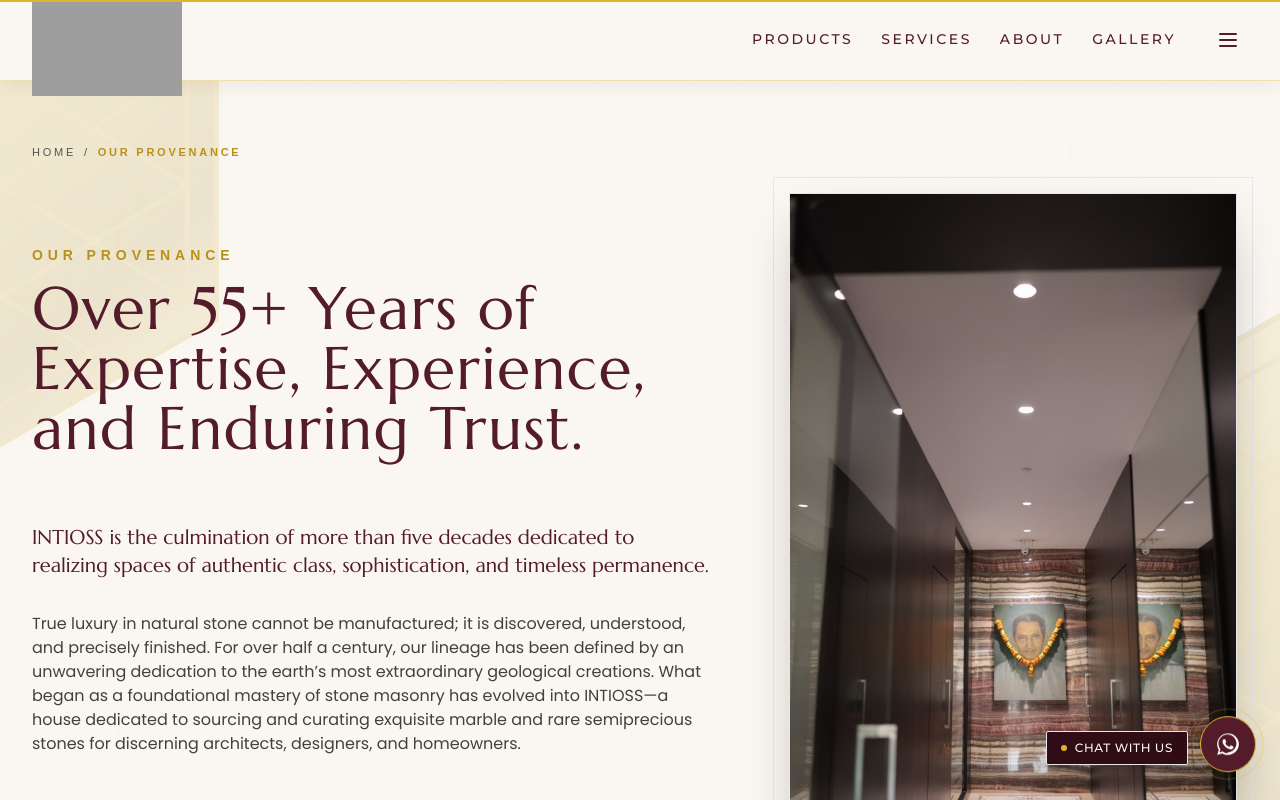
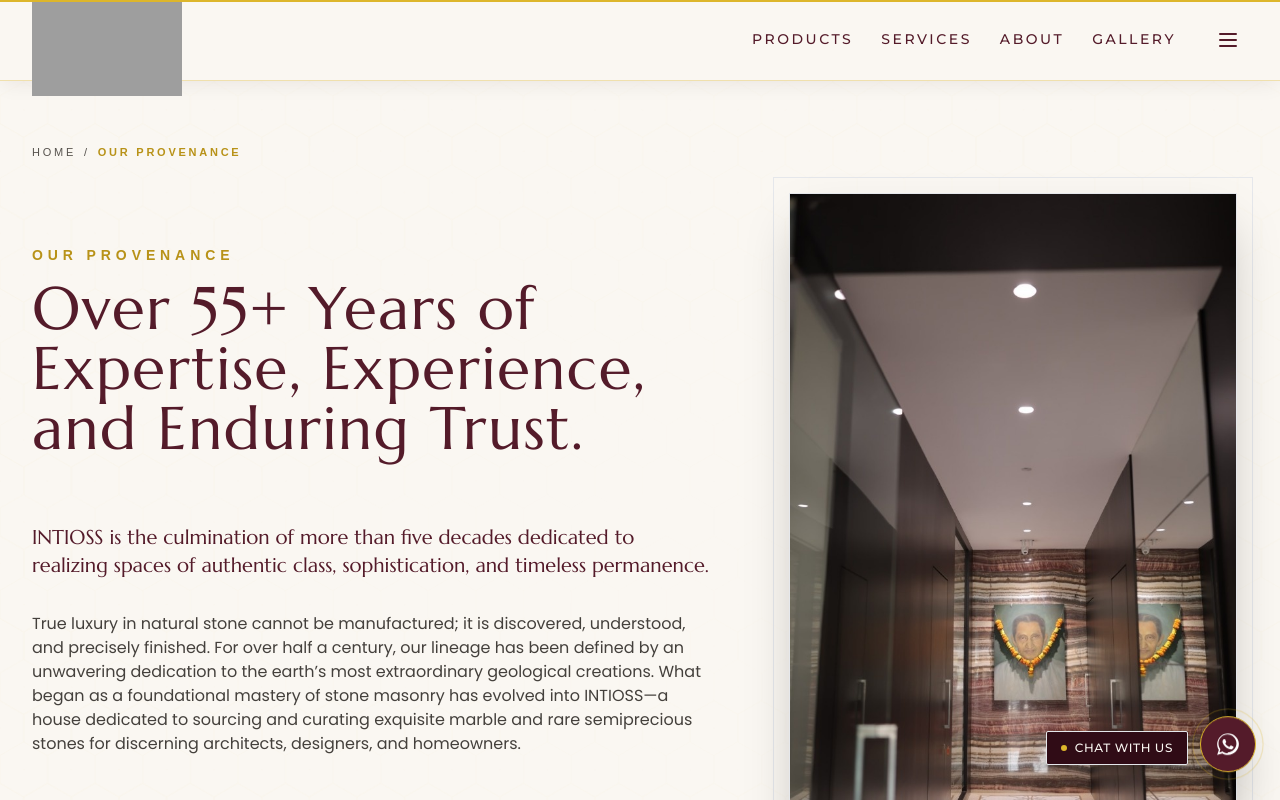
Before and after one commit to BhagyeshKadiya/intioss-luxury-surfaces, a Next.js app: page /about in a window 1280 px wide. Shown: the top 800 px of the page. Built offline with nearby package versions, Linux system fonts and the light colour scheme; grey boxes are pictures that could not be loaded; a web font is replaced by a local one.

Commit message:
style: remove half-hexagons across all pages of website

```diff
--- a/app/blogs/[slug]/page.tsx
+++ b/app/blogs/[slug]/page.tsx
@@ -5,7 +5,6 @@ import { notFound } from "next/navigation";
 import { BLOG_POSTS } from "@/data/blogs";
 import { ArrowLeft, Clock, Calendar, User, Share2 } from "lucide-react";
 import type { Metadata } from "next";
-import { HexagonBackground } from "@/components/brand/HexagonBackground";
 
 export async function generateStaticParams() {
   return BLOG_POSTS.map((post) => ({
@@ -42,14 +41,6 @@ export default function BlogPostDetailPage({
 
   return (
     <article className="min-h-screen bg-ivory text-maroon pt-24 sm:pt-28 pb-32 relative overflow-hidden">
-      {/* Precision Static Half Hexagons in Blank Spaces */}
-      <HexagonBackground
-        theme="light"
-        intensity="subtle"
-        showPattern={true}
-        showFloating={true}
-        density="double"
-      />
       <div className="max-w-4xl mx-auto px-4 sm:px-6 lg:px-8">
         {/* Back Link */}
         <Link
--- a/app/blogs/page.tsx
+++ b/app/blogs/page.tsx
@@ -4,7 +4,6 @@ import Link from "next/link";
 import { BLOG_POSTS } from "@/data/blogs";
 import { ArrowRight, Clock, Calendar } from "lucide-react";
 import type { Metadata } from "next";
-import { HexagonBackground } from "@/components/brand/HexagonBackground";
 
 export const metadata: Metadata = {
   title: "Architectural Journals & Material Science | INTIOSS",
@@ -18,14 +17,6 @@ export default function BlogsPage() {
 
   return (
     <div className="min-h-screen bg-ivory text-maroon pt-24 sm:pt-28 pb-32 relative overflow-hidden">
-      {/* Precision Static Half Hexagons in Blank Spaces */}
-      <HexagonBackground
-        theme="light"
-        intensity="subtle"
-        showPattern={true}
-        showFloating={true}
-        density="double"
-      />
       <div className="max-w-7xl mx-auto px-4 sm:px-6 lg:px-8">
         {/* Header */}
         <div className="max-w-3xl mb-16">
--- a/app/book-match/page.tsx
+++ b/app/book-match/page.tsx
@@ -7,7 +7,6 @@ import { PRODUCTS } from "@/data/products";
 import { getProductWhatsAppUrl } from "@/lib/config";
 import { MessageSquare, RefreshCw, Sparkles, Layers, Sliders } from "lucide-react";
 import { motion } from "motion/react";
-import { HexagonBackground } from "@/components/brand/HexagonBackground";
 
 const BOOKMATCH_STONES = PRODUCTS.filter(
   (p) =>
@@ -92,14 +91,6 @@ function BookMatchContent() {
 
   return (
     <div className="min-h-screen bg-ivory text-maroon pt-24 sm:pt-28 pb-32 relative overflow-hidden">
-      {/* Precision Static Half Hexagons in Blank Spaces */}
-      <HexagonBackground
-        theme="light"
-        intensity="subtle"
-        showPattern={true}
-        showFloating={true}
-        density="double"
-      />
       <div className="max-w-7xl mx-auto px-4 sm:px-6 lg:px-8">
         {/* Header */}
         <div className="text-center max-w-3xl mx-auto mb-12">
--- a/app/gallery/page.tsx
+++ b/app/gallery/page.tsx
@@ -19,7 +19,6 @@ import {
 import { motion, AnimatePresence } from "motion/react";
 import { PRODUCTS } from "@/data/products";
 import { getWhatsAppUrl } from "@/lib/config";
-import { HexagonBackground } from "@/components/brand/HexagonBackground";
 
 // Active status to display all curated realisations
 const GALLERY_STATUS: "active" | "pending" = "active";
@@ -242,14 +241,6 @@ export default function GalleryPage() {
 
   return (
     <div className="min-h-screen bg-ivory text-maroon pt-24 sm:pt-28 md:pt-32 pb-32 select-none relative overflow-hidden">
-      {/* Precision Static Half Hexagons in Blank Spaces */}
-      <HexagonBackground
-        theme="light"
-        intensity="subtle"
-        showPattern={true}
-        showFloating={true}
-        density="double"
-      />
       <div className="max-w-7xl mx-auto px-4 sm:px-6 lg:px-8">
         {/* Header */}
         <div className="text-center max-w-3xl mx-auto mb-12 sm:mb-16">
--- a/app/products/[slug]/page.tsx
+++ b/app/products/[slug]/page.tsx
@@ -11,7 +11,6 @@ import { ProductAeoGeoSection } from "@/components/products/ProductAeoGeoSection
 import { ProductUseCasesShowcase } from "@/components/products/ProductUseCasesShowcase";
 import { ArrowLeft, Layers, ShieldCheck, Check } from "lucide-react";
 import type { Metadata } from "next";
-import { HexagonBackground } from "@/components/brand/HexagonBackground";
 
 export async function generateStaticParams() {
   return PRODUCTS.map((product) => ({
@@ -205,14 +204,6 @@ export default function ProductDetailPage({
 
   return (
     <div className="min-h-screen bg-ivory text-maroon pt-24 sm:pt-28 md:pt-32 pb-28 overflow-x-hidden relative">
-      {/* Precision Static Half Hexagons in Blank Spaces */}
-      <HexagonBackground
-        theme="light"
-        intensity="subtle"
-        showPattern={true}
-        showFloating={true}
-        density="triple"
-      />
       <script
         type="application/ld+json"
         dangerouslySetInnerHTML={{ __html: JSON.stringify(jsonLdGraph) }}
--- a/app/products/page.tsx
+++ b/app/products/page.tsx
@@ -13,7 +13,6 @@ import { MoodboardDrawer } from "@/components/products/MoodboardDrawer";
 import { BespokeOrderForm } from "@/components/products/BespokeOrderForm";
 import { getWhatsAppUrl } from "@/lib/config";
 import { motion, AnimatePresence } from "motion/react";
-import { HexagonBackground } from "@/components/brand/HexagonBackground";
 import {
   SlidersHorizontal,
   Grid3X3,
@@ -311,16 +310,6 @@ function ProductsContent() {
 
   return (
     <div className="min-h-screen bg-ivory text-maroon pt-24 sm:pt-28 pb-20 relative overflow-hidden">
-      {/* Precision Static Half Hexagons in Blank Spaces */}
-      <HexagonBackground
-        theme="light"
-        intensity="subtle"
-        showPattern={true}
-        showFloating={true}
-        density="double"
-        leftTop="220px"
-        rightTop="640px"
-      />
       {/* Editorial Header */}
       <div className="max-w-7xl mx-auto px-4 sm:px-6 lg:px-8 mb-6 sm:mb-8">
         <div className="flex flex-row items-center justify-between gap-3 border-b border-gold/30 pb-4">
--- a/app/services/page.tsx
+++ b/app/services/page.tsx
@@ -6,7 +6,6 @@ import { Placeholder } from "@/components/ui/Placeholder";
 import { Calendar, MessageSquare } from "lucide-react";
 import { getWhatsAppUrl } from "@/lib/config";
 import type { Metadata } from "next";
-import { HexagonBackground } from "@/components/brand/HexagonBackground";
 
 export const metadata: Metadata = {
   title: "Stone Services & Architectural Execution | INTIOSS",
@@ -17,14 +16,6 @@ export const metadata: Metadata = {
 export default function ServicesPage() {
   return (
     <div className="min-h-screen bg-ivory text-maroon pt-24 sm:pt-28 pb-32 relative overflow-hidden">
-      {/* Precision Static Half Hexagons in Blank Spaces */}
-      <HexagonBackground
-        theme="light"
-        intensity="subtle"
-        showPattern={true}
-        showFloating={true}
-        density="triple"
-      />
       {/* Intro Header Strip */}
       <div className="max-w-7xl mx-auto px-4 sm:px-6 lg:px-8 mb-16 sm:mb-24">
         <div className="text-center max-w-3xl mx-auto">
--- a/components/brand/HexagonBackground.tsx
+++ b/components/brand/HexagonBackground.tsx
@@ -1,13 +1,12 @@
 "use client";
 
 import React, { useId } from "react";
-import { IntiossHalfHexagon } from "./IntiossHalfHexagon";
 
 interface HexagonBackgroundProps {
   theme?: "light" | "dark" | "gold";
   intensity?: "subtle" | "medium" | "prominent";
   showPattern?: boolean;
-  showFloating?: boolean;
+  showFloating?: boolean; // Retained for API compatibility, no half-hexagons rendered
   className?: string;
   layout?: "flanks" | "left-only" | "right-only" | "staggered" | "minimal";
   leftTop?: string;
@@ -19,19 +18,14 @@ interface HexagonBackgroundProps {
  * HexagonBackground
  *
  * Luxury architectural background system with ZERO animation and ZERO motion.
- * Elegantly anchors precision half-hexagons (with the exact INTIOSS logo diamond pattern)
- * into natural blank spaces & side margins across the entire website.
+ * Renders an ultra-subtle static honeycomb watermark mesh when showPattern is true.
+ * All half-hexagons have been completely removed across the website.
  */
 export function HexagonBackground({
   theme = "light",
   intensity = "subtle",
   showPattern = true,
-  showFloating = true,
   className = "",
-  layout = "flanks",
-  leftTop = "18%",
-  rightTop = "58%",
-  density = "single",
 }: HexagonBackgroundProps) {
   const patternId = useId().replace(/:/g, "_");
 
@@ -55,40 +49,16 @@ export function HexagonBackground({
           ? 0.075
           : 0.11;
 
-  const halfHexOpacity =
-    theme === "light"
-      ? intensity === "prominent"
-        ? 0.24
-        : 0.16
-      : intensity === "prominent"
-      ? 0.30
-      : 0.22;
-
-  // Position configurations according to density
-  const leftPositions =
-    density === "triple"
-      ? ["12%", "48%", "82%"]
-      : density === "double"
-      ? [leftTop, "68%"]
-      : [leftTop];
-
-  const rightPositions =
-    density === "triple"
-      ? ["28%", "64%", "92%"]
-      : density === "double"
-      ? ["38%", rightTop]
-      : [rightTop];
-
-  const showLeft = layout === "flanks" || layout === "staggered" || layout === "left-only";
-  const showRight = layout === "flanks" || layout === "staggered" || layout === "right-only";
+  if (!showPattern) {
+    return null;
+  }
 
   return (
     <div
       className={`absolute inset-0 pointer-events-none overflow-hidden z-0 select-none ${className}`}
       aria-hidden="true"
     >
-      {/* 1. Subtle Static Architectural Honeycomb Watermark Mesh (Zero Motion) */}
-      {showPattern && (
+      {/* Subtle Static Architectural Honeycomb Watermark Mesh (Zero Motion, No Half Hexagons) */}
       <div
         className="absolute inset-0 pointer-events-none"
         style={{ opacity: basePatternOpacity }}
@@ -159,60 +129,6 @@ export function HexagonBackground({
           />
         </svg>
       </div>
-      )}
-
-      {/* 2. Static Architectural Half Hexagons with EXACT INTIOSS Logo Diamond Pattern in Blank Spaces */}
-      {showFloating && (
-        <div className="absolute inset-0 overflow-hidden pointer-events-none">
-          {/* Left Flank Half Hexagons (Docks flush to the left boundary, extending into blank space) */}
-          {showLeft &&
-            leftPositions.map((pos, idx) => (
-              <div
-                key={`left-half-${idx}`}
-                className="absolute left-0 pointer-events-none hidden sm:block"
-                style={{
-                  top: pos,
-                  transform: "translateY(-50%)",
-                }}
-              >
-                <IntiossHalfHexagon
-                  side="left-dock"
-                  size={idx % 2 === 0 ? 240 : 210}
-                  theme={theme}
-                  opacity={halfHexOpacity}
-                  strokeWidth={1.2}
-                  fillMaroon={theme === "dark"}
-                  className="drop-shadow-[0_2px_12px_rgba(201,160,32,0.12)]"
-                />
-              </div>
-            ))}
-
-          {/* Right Flank Half Hexagons (Docks flush to the right boundary, extending into blank space) */}
-          {showRight &&
-            rightPositions.map((pos, idx) => (
-              <div
-                key={`right-half-${idx}`}
-                className="absolute right-0 pointer-events-none hidden sm:block"
-                style={{
-                  top: pos,
-                  transform: "translateY(-50%)",
-                }}
-              >
-                <IntiossHalfHexagon
-                  side="right-dock"
-                  size={idx % 2 === 0 ? 260 : 230}
-                  theme={theme}
-                  opacity={halfHexOpacity}
-                  strokeWidth={1.2}
-                  fillMaroon={theme === "dark"}
-                  className="drop-shadow-[0_2px_12px_rgba(201,160,32,0.12)]"
-                />
-              </div>
-            ))}
-        </div>
-      )}
     </div>
   );
 }
-
-export { IntiossHalfHexagon } from "./IntiossHalfHexagon";
```
Lines whose indentation alone changed are shown as unchanged.
